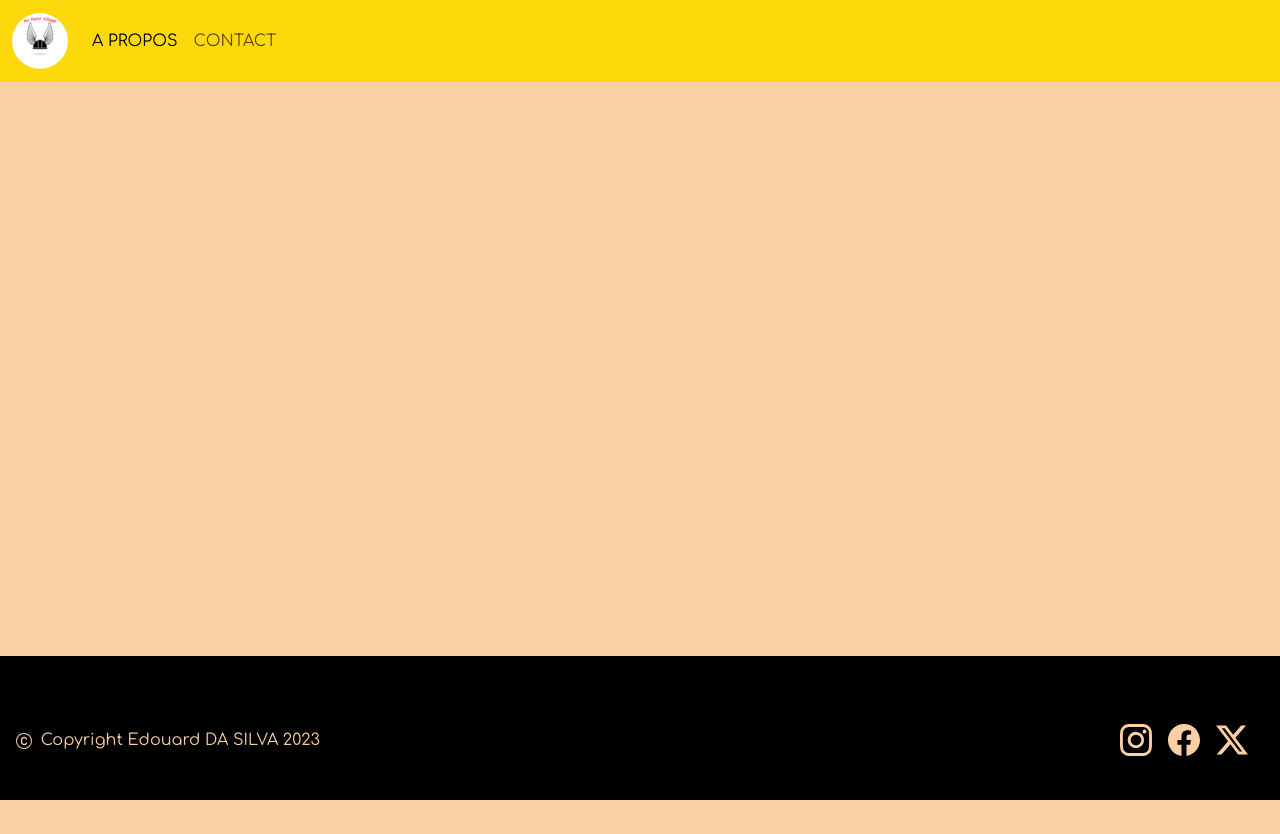
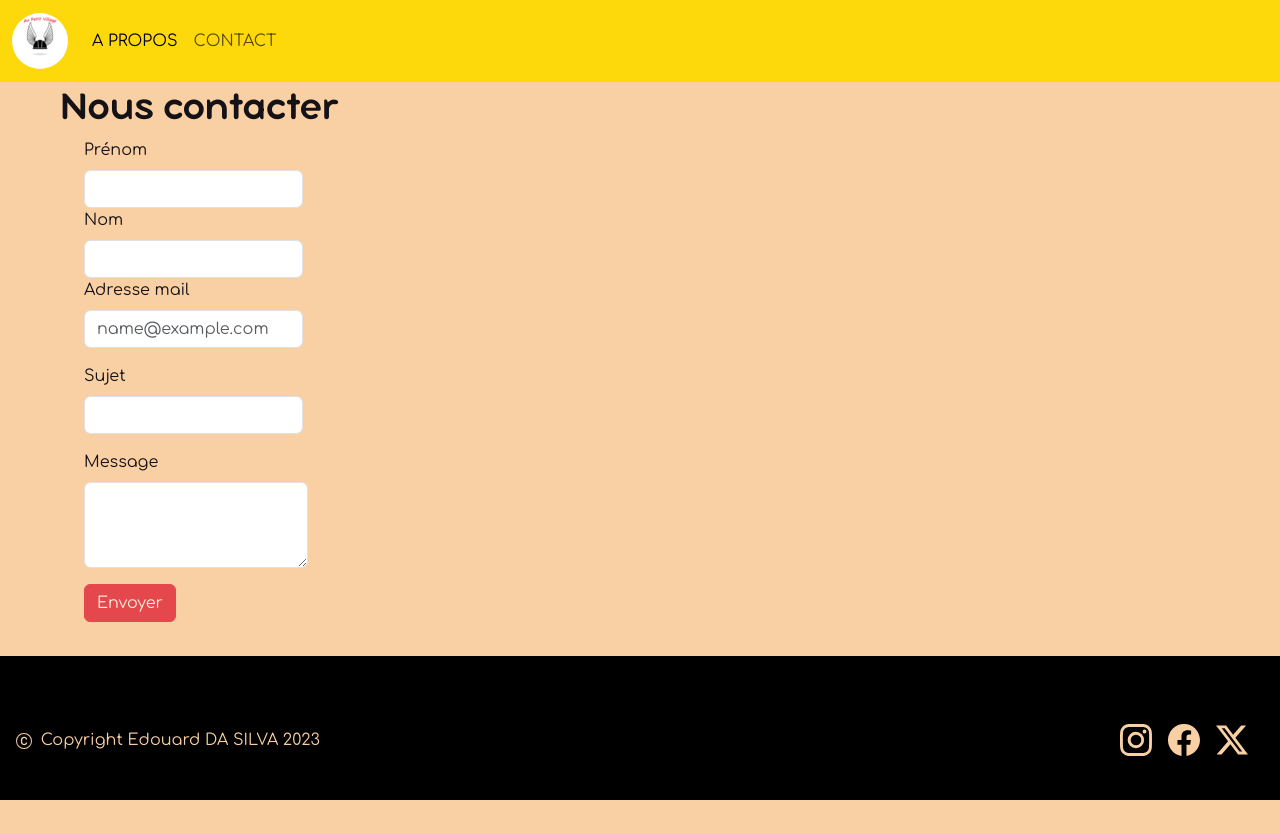
Before and after one commit to Etyliath/Dynamiser-site-web-Angular, an Angular app: page /contact in a window 1280 px wide. Before the commit this address led to /. Before the commit the page ends 800 px from the top, so only its background shows below. Built offline with nearby package versions, Linux system fonts and the light colour scheme.

Commit message:
create contact page Formular valid to submit Issue #11

```diff
--- a/src/app/app.routes.ts
+++ b/src/app/app.routes.ts
@@ -1,6 +1,7 @@
 import { Routes } from '@angular/router';
 import { HomeComponent } from './components/home/home.component';
 import { AboutComponent } from './components/about/about.component';
+import { ContactComponent } from './components/contact/contact.component';
 
 export const routes: Routes = [
     {
@@ -12,5 +13,10 @@ export const routes: Routes = [
         path:'about',
         component:AboutComponent,
         title:'A Propos'
+    },
+    {
+        path:'contact',
+        component:ContactComponent,
+        title:'Contact'
     }
 ];
--- /dev/null
+++ b/src/app/components/contact/contact.component.html
@@ -0,0 +1,71 @@
+<div class=" container-fluid" style="margin-bottom: 180px">
+  <h1 class="mx-5">Nous contacter</h1>
+  <div *ngIf="formValid" class="alert alert-success" role="alert">
+    <p> Merci {{contactForm.value.firstName}} {{ contactForm.value.lastName }} pour votre message </p>
+  </div>
+
+  <form
+    [formGroup]="contactForm"
+    class="mx-5 container mb-5"
+    (submit)="onSubmitForm()"
+  >
+    <div class="mb-3 d-flex flex-column container">
+      <div class="me-3 me-auto">
+        <label for="formControlInputFirstName" class="form-label">Prénom</label>
+        <input
+          type="text"
+          class="form-control"
+          id="formControlInputFirstName"
+          placeholder=""
+          formControlName="firstName"
+        />
+      </div>
+      <div class="me-auto">
+        <label for="formControlInputLastName" class="form-label">Nom</label>
+        <input
+          type="text"
+          class="form-control"
+          id="formControlInputLastName"
+          placeholder=""
+          formControlName="lastName"
+        />
+      </div>
+      <div class="mb-3 me-auto">
+        <label for="formControlInputMail" class="form-label"
+          >Adresse mail</label
+        >
+        <input
+          type="email"
+          class="form-control"
+          id="formControlInputMail"
+          placeholder="name@example.com"
+          formControlName="email"
+        />
+      </div>
+      <div class="mb-3 me-auto">
+        <label for="formControlInputSubject" class="form-label">Sujet</label>
+        <input
+          type="text"
+          class="form-control"
+          id="formControlInputSubject"
+          placeholder=""
+          formControlName="subject"
+        />
+      </div>
+      <div class="mb-3 me-auto">
+        <label for="formControlTextareaMessage" class="form-label"
+          >Message</label
+        >
+        <textarea
+          class="form-control"
+          id="formControlTextareaMessage"
+          rows="3"
+          formControlName="message"
+        ></textarea>
+      </div>
+      <div class="mb-3 ">
+        <button type="submit" class="btn btn-secondary mb-3" [disabled]="contactForm.invalid" >Envoyer</button>
+      </div>
+    </div>
+  </form>
+</div>
--- /dev/null
+++ b/src/app/components/contact/contact.component.ts
@@ -0,0 +1,37 @@
+import { Component } from '@angular/core';
+import { CommonModule } from '@angular/common';
+import {
+  FormControl,
+  FormGroup,
+  ReactiveFormsModule,
+  FormBuilder,
+  Validators,
+} from '@angular/forms';
+
+@Component({
+  selector: 'app-contact',
+  standalone: true,
+  imports: [CommonModule, ReactiveFormsModule],
+  templateUrl: './contact.component.html',
+  styleUrl: './contact.component.scss',
+})
+export class ContactComponent {
+  formValid = false;
+  contactForm = this.formBuilder.group({
+    firstName: [null, Validators.required],
+    lastName: [null, Validators.required],
+    email: [null, Validators.required],
+    subject: [null, Validators.required],
+    message: [null, Validators.required],
+  });
+  constructor(private formBuilder: FormBuilder) {}
+  onSubmitForm() {
+
+    this.formValid=true
+    setTimeout(()=>{
+      this.formValid=false
+      this.contactForm.reset()
+    },3000)
+
+  }
+}
```
Also changed, not shown: src/app/components/contact/contact.component.scss (added).
